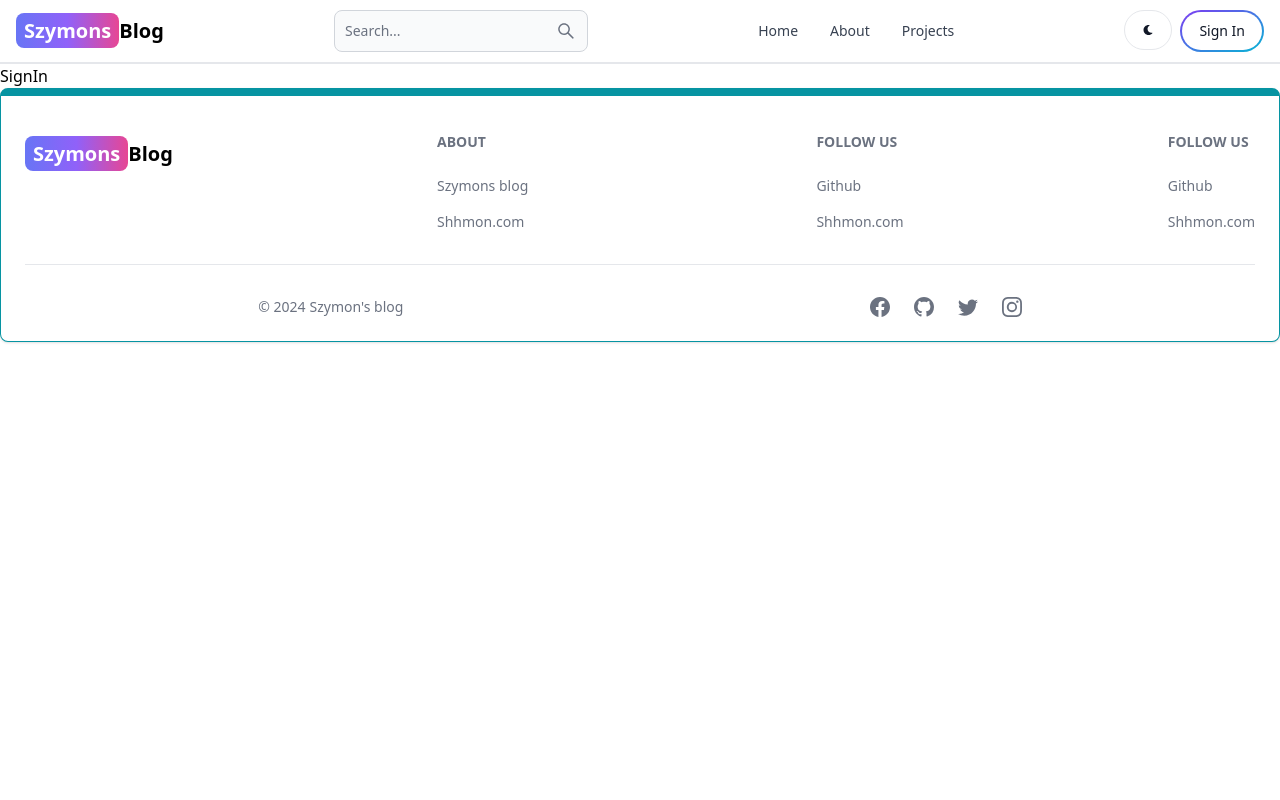
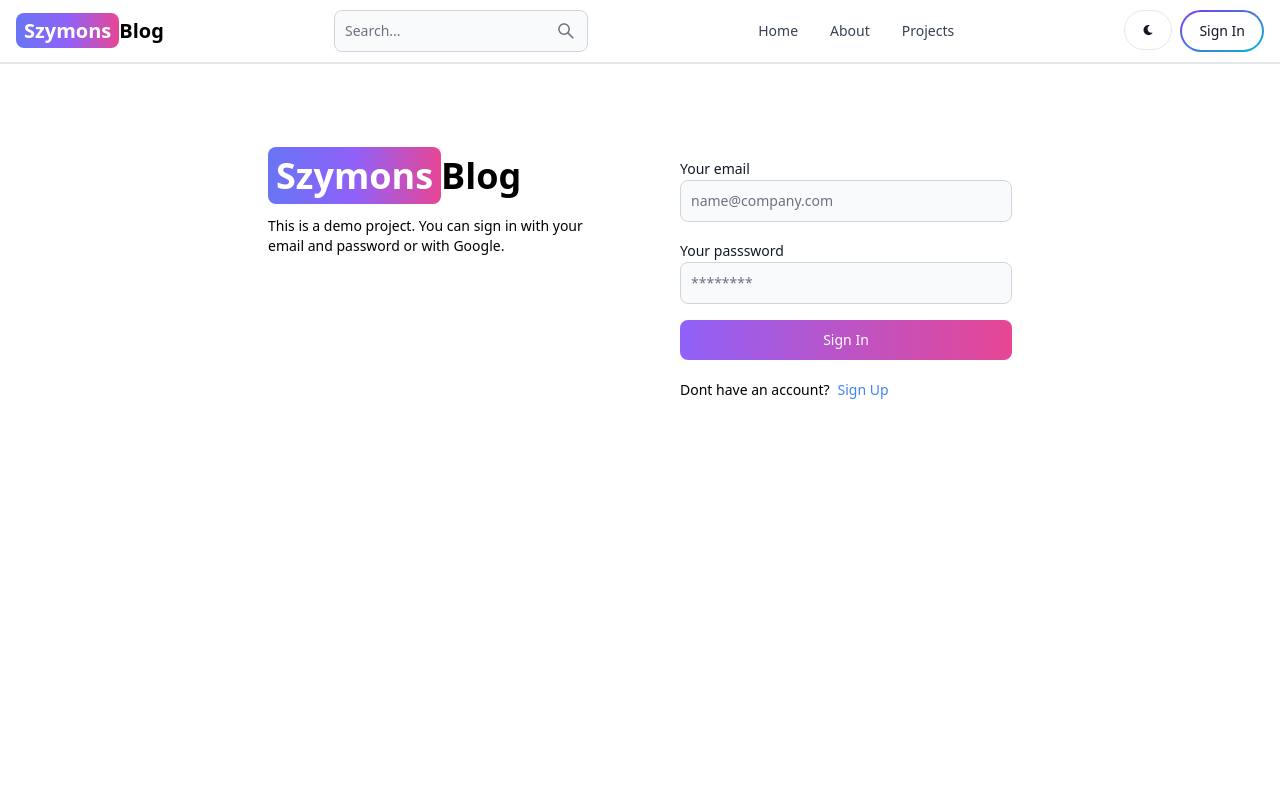
Before and after one commit to ShhmonDai/Personal-mern-blog, a React app in the folder client/: page /sign-in in a window 1280 px wide. Shown: the top 800 px of the page. Built offline with nearby package versions, Linux system fonts and the light colour scheme; the HTML template or start-up script is replaced by a standard one.

Commit message:
complete sign in page UI and functionality

```diff
--- a/client/src/pages/SignIn.jsx
+++ b/client/src/pages/SignIn.jsx
@@ -1,5 +1,106 @@
+import { Alert, Button, Label, Spinner, TextInput } from "flowbite-react";
+import { useState } from "react";
+import { Link, useNavigate } from "react-router-dom";
+
 export default function SignIn() {
+
+  const [formData, setFormData] = useState({});
+  const [errorMessage, setErrorMessage] = useState(null);
+  const [loading, setLoading] = useState(false);
+  const navigate = useNavigate();
+
+
+  const handleChange = (e) => {
+    setFormData({ ...formData, [e.target.id]: e.target.value.trim() });
+  };
+  const handleSubmit = async (e) => {
+
+    e.preventDefault();
+
+    if (!formData.email || !formData.password) {
+      return setErrorMessage('Please fill out all fields')
+    }
+
+    try {
+      setLoading(true);
+      setErrorMessage(null);
+      const res = await fetch('/api/auth/signin', {
+        method: 'POST',
+        headers: { 'Content-Type': 'application/json' },
+        body: JSON.stringify(formData),
+      });
+
+      const data = await res.json();
+      if (data.success === false) {
+        return setErrorMessage(data.message);
+      }
+      setLoading(false);
+
+      if (res.ok) {
+        navigate('/');
+      }
+
+    } catch (error) {
+      setErrorMessage(error.message);
+      setLoading(false);
+    }
+  };
+
   return (
-    <div>SignIn</div>
+    <div className='min-h-screen mt-20'>
+      <div className='flex p-3 max-w-3xl mx-auto flex-col md:flex-row md:items-top sm:gap-10 md:gap-20'>
+        {/* left side */}
+        <div className='flex-1'>
+          <Link to="/" className='font-bold dark:text-white text-4xl'>
+            <span className='px-2 py-1 bg-gradient-to-r from-indigo-500 via-purple-500 to-pink-500 rounded-lg text-white'>
+              Szymons
+            </span>
+            Blog
+          </Link>
+          <p className='text-sm mt-5'>
+            This is a demo project. You can sign in with your email and password or with Google.
+          </p>
+        </div>
+
+
+        {/* right side */}
+        <div className='flex-1'>
+          <form className='flex flex-col gap-4' onSubmit={handleSubmit}>
+
+            <div className=''>
+              <Label value='Your email' />
+              <TextInput type='email' placeholder='name@company.com' id='email' onChange={handleChange} />
+            </div>
+            <div className=''>
+              <Label value='Your passsword' />
+              <TextInput type='password' placeholder='********' id='password' onChange={handleChange} />
+            </div>
+            <Button gradientDuoTone='purpleToPink' type='submit' disabled={loading}>
+              {loading ? (
+                <>
+                  <Spinner size='sm' />
+                  <span className='pl-3'>Loading...</span>
+                </>
+              ) : ('Sign In'
+              )}
+            </Button>
+          </form>
+          <div className='flex gap-2 text-sm mt-5'>
+            <span>Dont have an account?</span>
+            <Link to='/sign-up' className='text-blue-500'>
+              Sign Up
+            </Link>
+          </div>
+          {
+            errorMessage && (
+              <Alert className='mt-5' color='failure'>
+                {errorMessage}
+              </Alert>
+            )
+          }
+        </div>
+
+      </div>
+    </div>
   )
 }
--- a/client/src/pages/SignUp.jsx
+++ b/client/src/pages/SignUp.jsx
@@ -48,7 +48,7 @@
 
   return (
     <div className='min-h-screen mt-20'>
-      <div className='flex p-3 max-w-3xl mx-auto flex-col md:flex-row md:items-center sm:gap-10 md:gap-20'>
+      <div className='flex p-3 max-w-3xl mx-auto flex-col md:flex-row md:items-top sm:gap-10 md:gap-20'>
         {/* left side */}
         <div className='flex-1'>
           <Link to="/" className='font-bold dark:text-white text-4xl'>
@@ -76,7 +76,7 @@
             </div>
             <div className=''>
               <Label value='Your passsword' />
-              <TextInput type='password' placeholder='Password' id='password' onChange={handleChange} />
+              <TextInput type='password' placeholder='********' id='password' onChange={handleChange} />
             </div>
             <Button gradientDuoTone='purpleToPink' type='submit' disabled={loading}>
               { loading ? (
```
